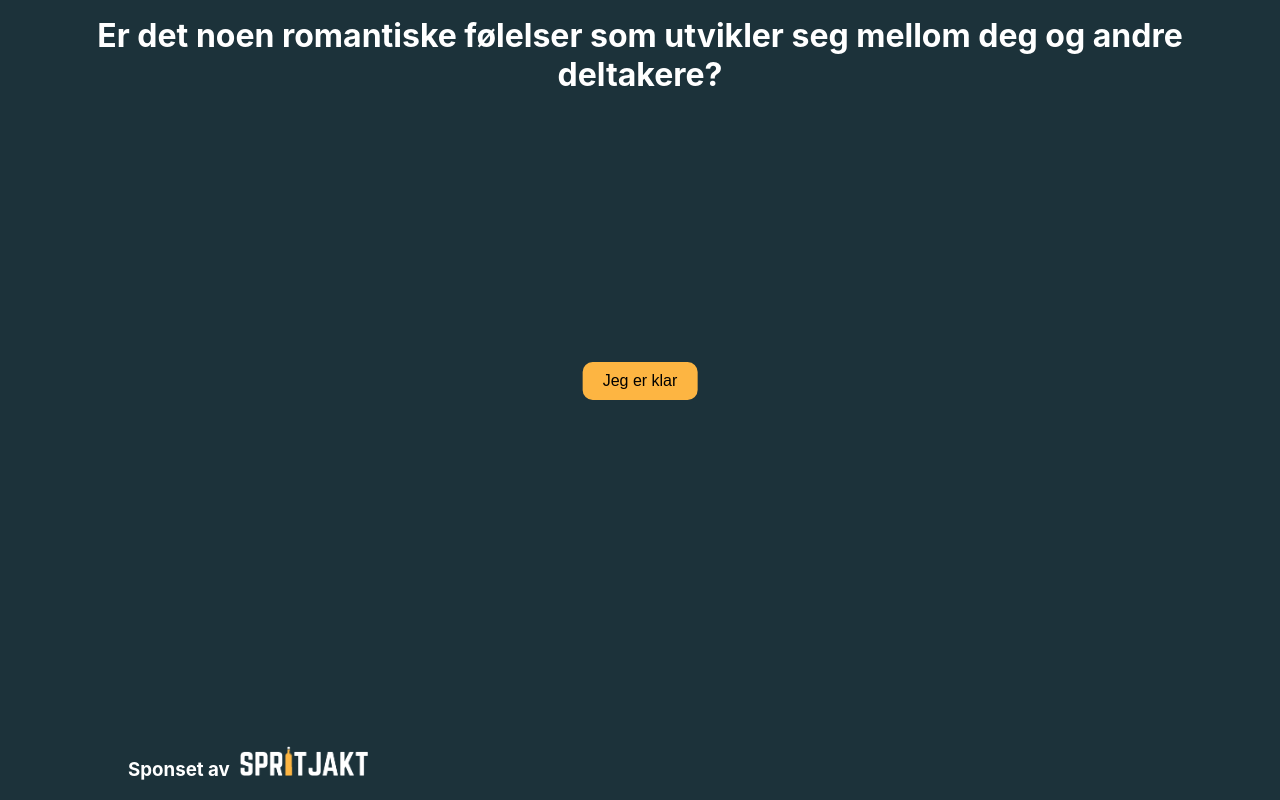
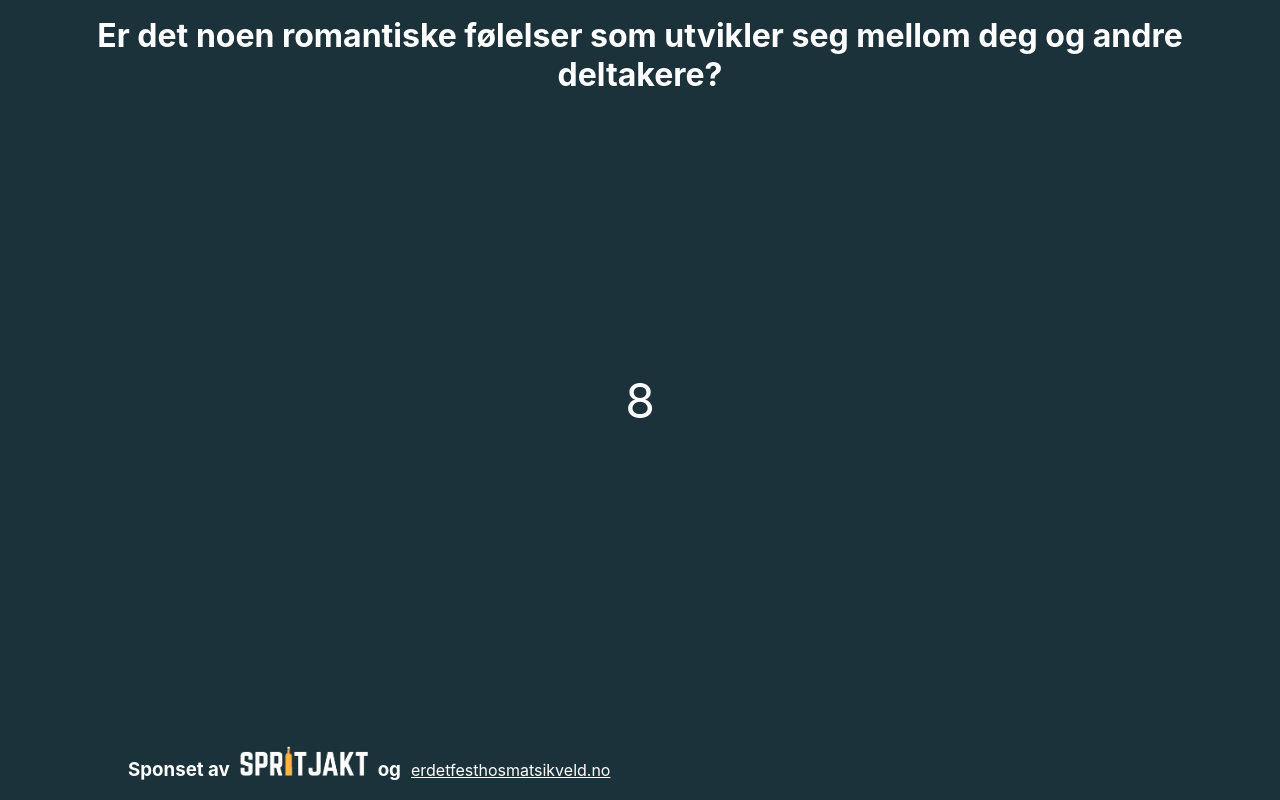
Before and after one commit to tiddi2/vitneboksen, a React (Create React App) app: page / in a window 1280 px wide. Both pictures are taken after a click on the button "Jeg er klar". Built offline with nearby package versions, Linux system fonts and the light colour scheme; no server answers.

Commit message:
adding timer

```diff
--- a/src/App.js
+++ b/src/App.js
@@ -29,7 +29,8 @@ const App = () => {
   const [mediaRecorder, setMediaRecorder] = useState(null);
   const [recording, setRecording] = useState(false);
   const [question, setQuestion] = useState(null);
-
+  const [countdown, setCountdown] = useState(10);
+  const [started, setStarted] = useState(false);
   useEffect(() => {
     return () => {
       // Cleanup when the component unmounts
@@ -40,9 +41,17 @@ const App = () => {
   }, [videoStream]);
 
   const startRecording = async () => {
+    setStarted(true);
     try {
+      const countdownInterval = setInterval(() => {
+        setCountdown((prevCountdown) => prevCountdown - 1);
+      }, 1000);
+
       let question = questions[Math.floor(Math.random() * questions.length)];
       setQuestion(question);
+
+      setTimeout(async () => {
+        clearInterval(countdownInterval);
         const constraints = { video: true, audio: true };
         const stream = await navigator.mediaDevices.getUserMedia(constraints);
         setVideoStream(stream);
@@ -82,6 +91,7 @@ const App = () => {
             videoStream.getTracks().forEach((track) => track.stop());
           }
           setQuestion(null);
+          setCountdown(10);
         };
 
         setMediaRecorder(recorder);
@@ -105,7 +115,10 @@ const App = () => {
         setTimeout(() => {
           recorder.stop();
           setRecording(false);
+          videoElement.srcObject = null;
+          setStarted(false);
         }, 15000); // Record for 15 seconds
+      }, 10000); // Wait for 10 seconds
     } catch (error) {
       console.error("Error accessing webcam:", error);
     }
@@ -155,6 +168,10 @@ const App = () => {
         >
           <h3>Sponset av</h3>
           <img src="spritjakt.png" height={"30px"} />
+          <h3>og</h3>
+          <a href="https://erdetfesthosmatsikveld.no">
+            erdetfesthosmatsikveld.no
+          </a>
         </div>
 
         {recording && (
@@ -204,7 +221,24 @@ const App = () => {
           zIndex: 2, // Higher zIndex to ensure it's on top of the video
         }}
       >
-        {!recording && (
+        {started && countdown > 0 && (
+          <div
+            style={{
+              position: "absolute",
+              top: "40%",
+              left: "50%",
+              transform: "translate(-50%, -50%)",
+              fontSize: "48px",
+              color: "#fff",
+              zIndex: 4, // Higher zIndex to ensure it's on top of the video
+            }}
+          >
+            {countdown}
+          </div>
+        )}
+        {!started && (
+          <div>
+            <h3>Svar så ærlig du kan på spørsmålet som kommer</h3>
             <button
               onClick={startRecording}
               style={{
@@ -219,6 +253,7 @@ const App = () => {
             >
               {"Jeg er klar"}
             </button>
+          </div>
         )}
       </div>
     </div>
```
Lines whose indentation alone changed are shown as unchanged.
